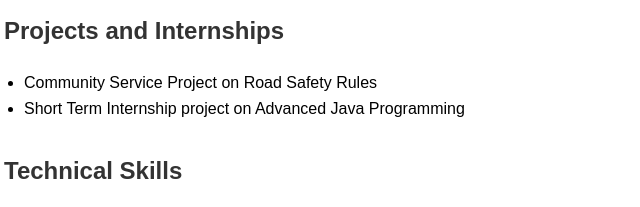
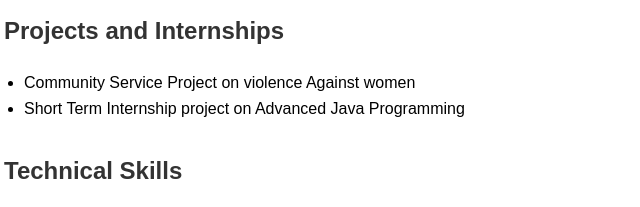
Before and after one commit to rehana9398/CV1, a plain HTML site: page index.html in a window 1280 px wide. Shown: the part 779-986 px from the top of the page, 236-876 px from the left. Drawn offline with Linux system fonts and the light colour scheme.

Commit message:
Add files via upload

```diff
--- a/index.html
+++ b/index.html
@@ -121,7 +121,7 @@
 
             <h2>Projects and Internships</h2>
             <ul>
-                <li>Community Service Project on Road Safety Rules</li>
+                <li>Community Service Project on violence Against women  </li>
                 <li>Short Term Internship project on Advanced Java Programming</li>
             </ul>
 
```
